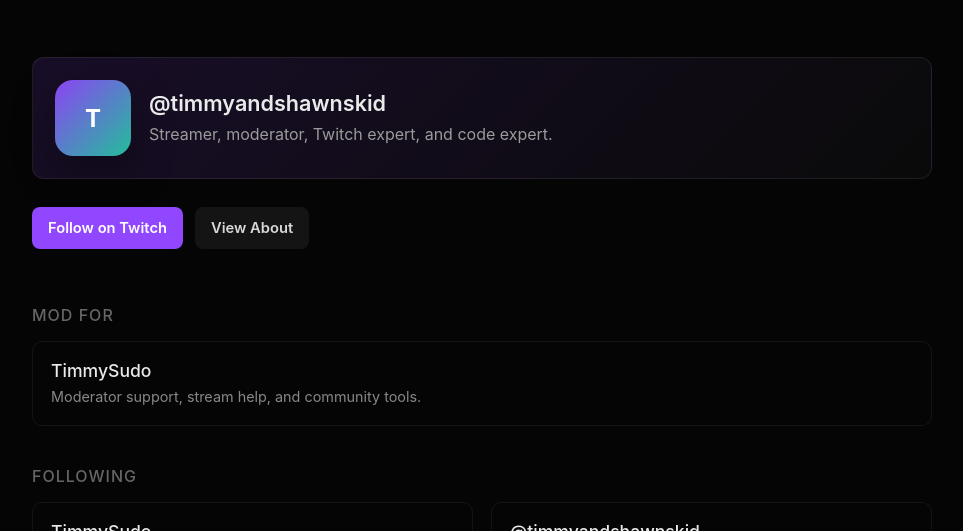
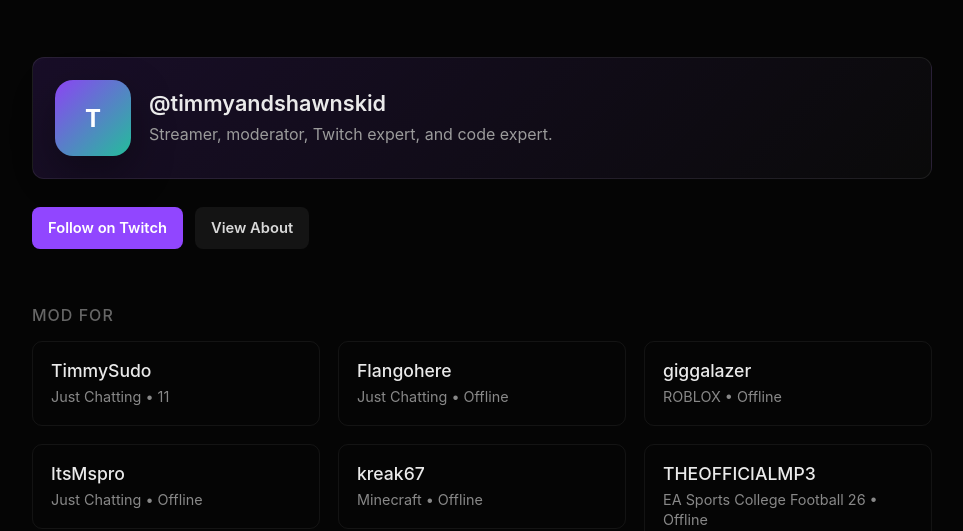
Before and after one commit to myytchannel944-gif/noah-website, an Astro site: page /twitch in a window 1280 px wide. Shown: the part 269-800 px from the top of the page, without its empty margins (158-1121 px from the left). Built offline with nearby package versions, Linux system fonts and the light colour scheme; Astro itself is replaced by a stand-in of ours.

Commit message:
Add Twitch mod channels

```diff
--- a/src/pages/twitch.astro
+++ b/src/pages/twitch.astro
@@ -3,6 +3,16 @@
 
 const name = '\u{1D593}\u{1D594}\u{1D586}\u{1D58D}\u30B7\u2671';
 const twitchName = 'timmyandshawnskid';
+const modChannels = [
+  { name: 'TimmySudo', category: 'Just Chatting', status: '11' },
+  { name: 'Flangohere', category: 'Just Chatting', status: 'Offline' },
+  { name: 'giggalazer', category: 'ROBLOX', status: 'Offline' },
+  { name: 'ItsMspro', category: 'Just Chatting', status: 'Offline' },
+  { name: 'kreak67', category: 'Minecraft', status: 'Offline' },
+  { name: 'THEOFFICIALMP3', category: 'EA Sports College Football 26', status: 'Offline' },
+  { name: 'theyungbreaker', category: 'Just Chatting', status: 'Offline' },
+  { name: 'YooAtem', category: 'Just Chatting', status: 'Offline' },
+];
 ---
 
 <Layout title={`Twitch \u2022 ${name}`} bodyClass="inner-page">
@@ -33,12 +43,14 @@
 
     <h2 class="section-title">mod for</h2>
     <div class="grid">
-      <a href="https://www.twitch.tv/timmysudo" target="_blank" class="card-link">
-        <div class="card">
-          <h3>TimmySudo</h3>
-          <p>Moderator support, stream help, and community tools.</p>
-        </div>
-      </a>
+      {modChannels.map((channel) => (
+        <a href={`https://www.twitch.tv/${channel.name.toLowerCase()}`} target="_blank" class="card-link">
+          <div class="card">
+            <h3>{channel.name}</h3>
+            <p>{channel.category} • {channel.status}</p>
+          </div>
+        </a>
+      ))}
     </div>
 
     <h2 class="section-title">following</h2>
```
